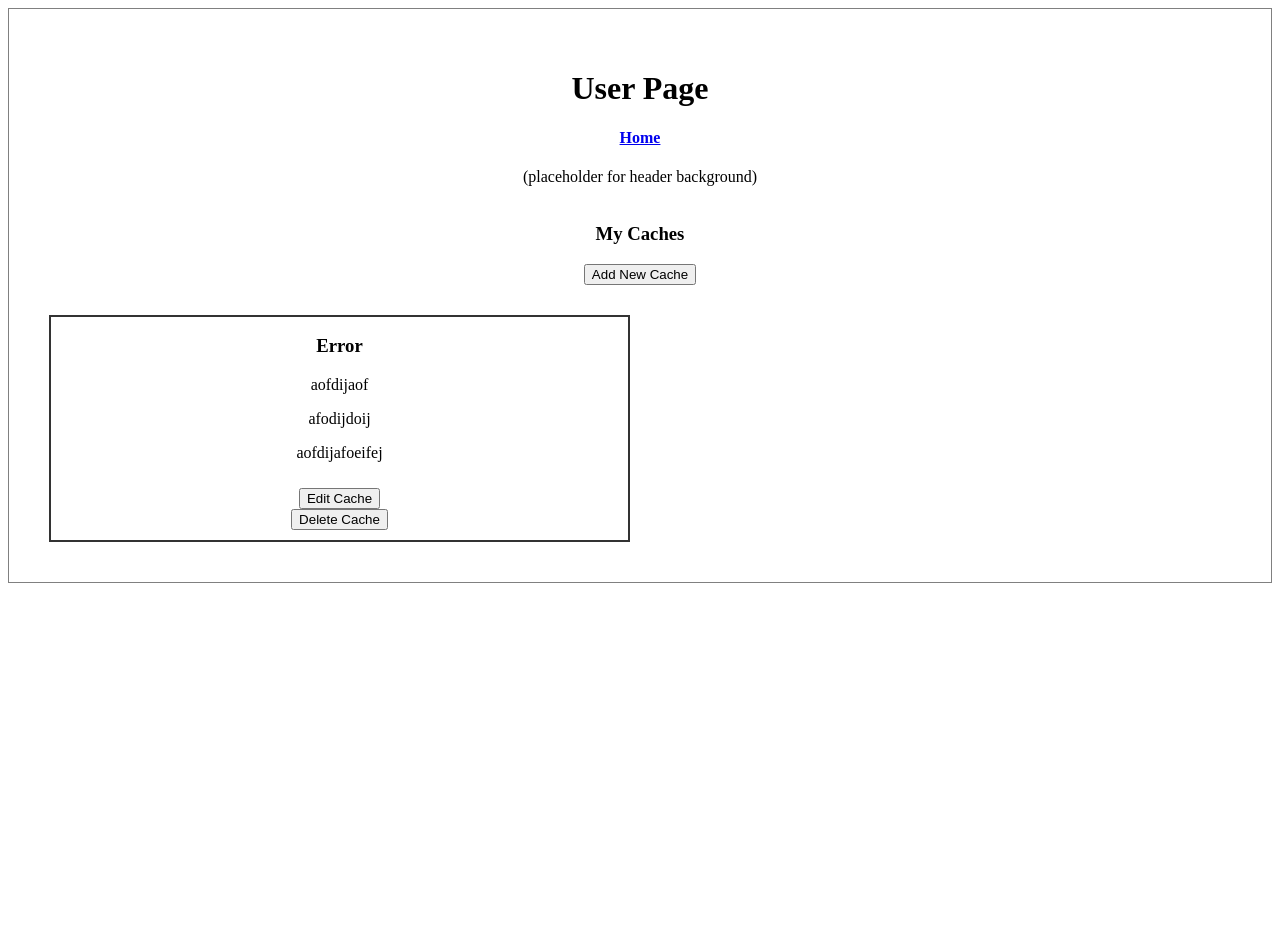
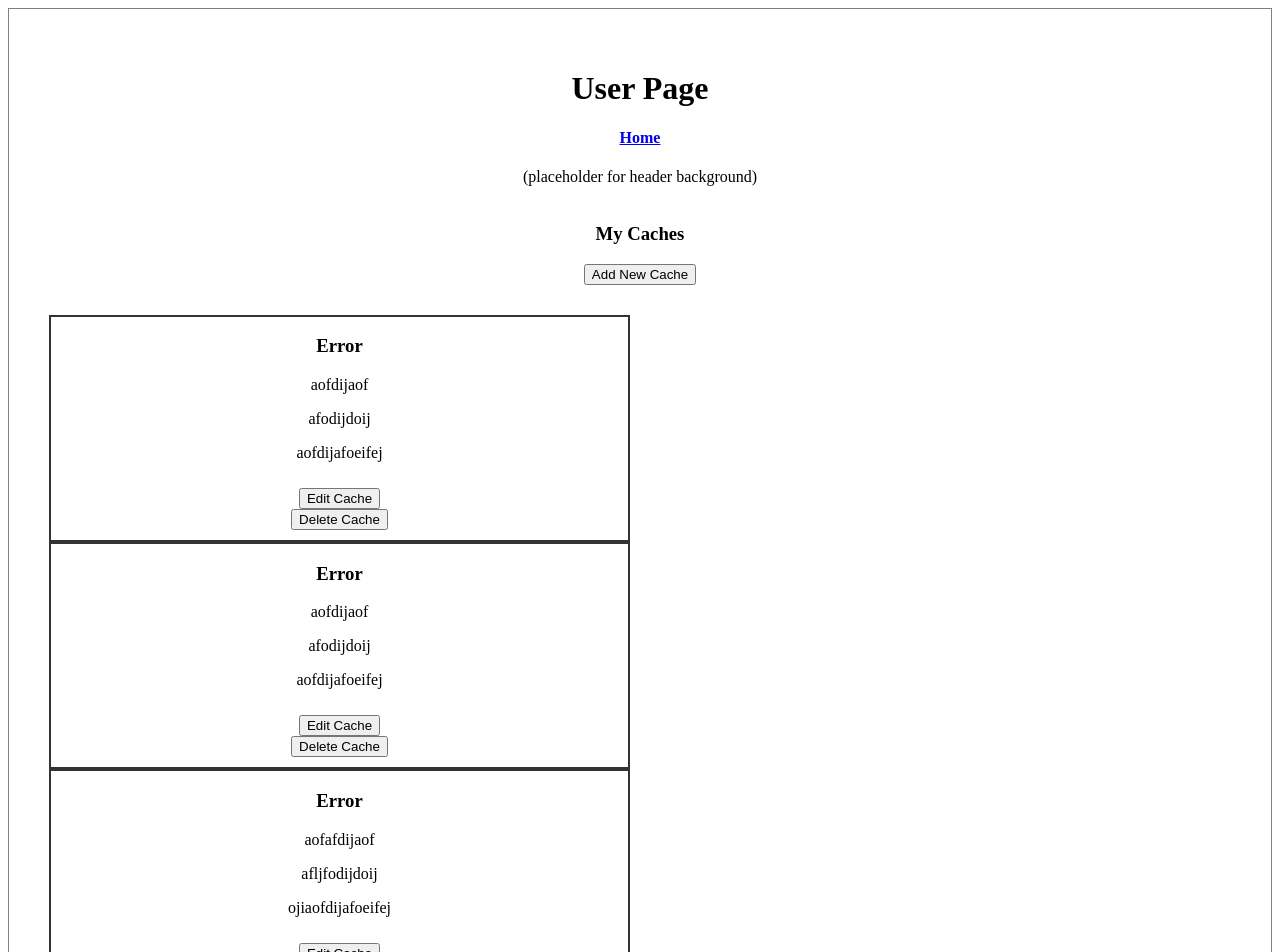
Before and after one commit to triggxl/cacheIT-client, a React (Create React App) app in the folder cache-it/: page /user-page in a window 1280 px wide. Shown: the top 952 px of the page. Before the commit the page ends 800 px from the top, so only its background shows below. Built offline with nearby package versions, Linux system fonts and the light colour scheme.

Commit message:
fixed delete to reroute to user-page

```diff
--- a/cache-it/src/App.js
+++ b/cache-it/src/App.js
@@ -22,6 +22,22 @@ class App extends React.Component {
           cncCode: 'aofdijaof',
           cncNotes: 'afodijdoij',
           cncLinks: 'aofdijafoeifej'
+
+        },
+        {
+          id: '1234',
+          cncTitle: 'Error',
+          cncCode: 'aofdijaof',
+          cncNotes: 'afodijdoij',
+          cncLinks: 'aofdijafoeifej'
+
+        },
+        {
+          id: '12345',
+          cncTitle: 'Error',
+          cncCode: 'aofafdijaof',
+          cncNotes: 'afljfodijdoij',
+          cncLinks: 'ojiaofdijafoeifej'
 
         }
       ]
@@ -50,11 +66,11 @@ class App extends React.Component {
     this.setState({
       caches: this.state.caches.filter(cache => cache.id !== id)
     })
+
   }
 
   render() {
     console.log(this.state.caches)
-
     return (
       <Router>
         <div>
@@ -72,7 +88,6 @@ class App extends React.Component {
             <Route
               path='/create-new-cache'
               render={() => (
-                // name: function
                 <CreateNewCache submitNewCache={this.addCache} />
               )}
             />
--- a/cache-it/src/components/create-cache/create-new-cache.js
+++ b/cache-it/src/components/create-cache/create-new-cache.js
@@ -30,7 +30,7 @@ class CreateNewCache extends React.Component {
   }
   render() {
     if (this.state.redirect) {
-      return <Redirect to="user-page" />
+      return <Redirect push to="user-page" />
     }
     return (
       <>
--- a/cache-it/src/components/delete-cache/delete-cache.js
+++ b/cache-it/src/components/delete-cache/delete-cache.js
@@ -2,20 +2,14 @@ import React, { Component } from 'react';
 import { Link } from 'react-router-dom';
 
 class DeleteCache extends Component {
-  constructor(props) {
-    super(props);
-    this.state = {
-      cacheToBeDeleted: ''
-    }
-  }
   render() {
     return (
       <div>
         <p>This Cache will be deleted.</p>
         <Link to="/user-page">
           <button>Cancel</button>
+          <button onClick={() => this.props.handleDeleteCache(this.props.deletedCacheId)}>Delete</button>
         </Link>
-        <button onClick={() => this.props.handleDeleteCache(this.props.deletedCacheId)}>Delete</button>
       </div>
     )
   }
--- a/cache-it/src/components/user-page/user-page.js
+++ b/cache-it/src/components/user-page/user-page.js
@@ -7,7 +7,6 @@ class UserPage extends Component {
     const { cacheList } = this.props;
     return (
       <>
-
         <div className="up-container">
           <h1>User Page</h1>
           <Link to="/">
@@ -21,7 +20,7 @@ class UserPage extends Component {
               <button className="new-cache">Add New Cache</button>
             </Link>
             {cacheList.map(cacheIssue => (
-              <section className="my-caches">
+              <section key={cacheIssue.id} className="my-caches">
                 <div id="cache-1">
                   <h3 className="title" >{cacheIssue.cncTitle}</h3>
                   <p className="code-section" >{cacheIssue.cncCode}</p>
```
